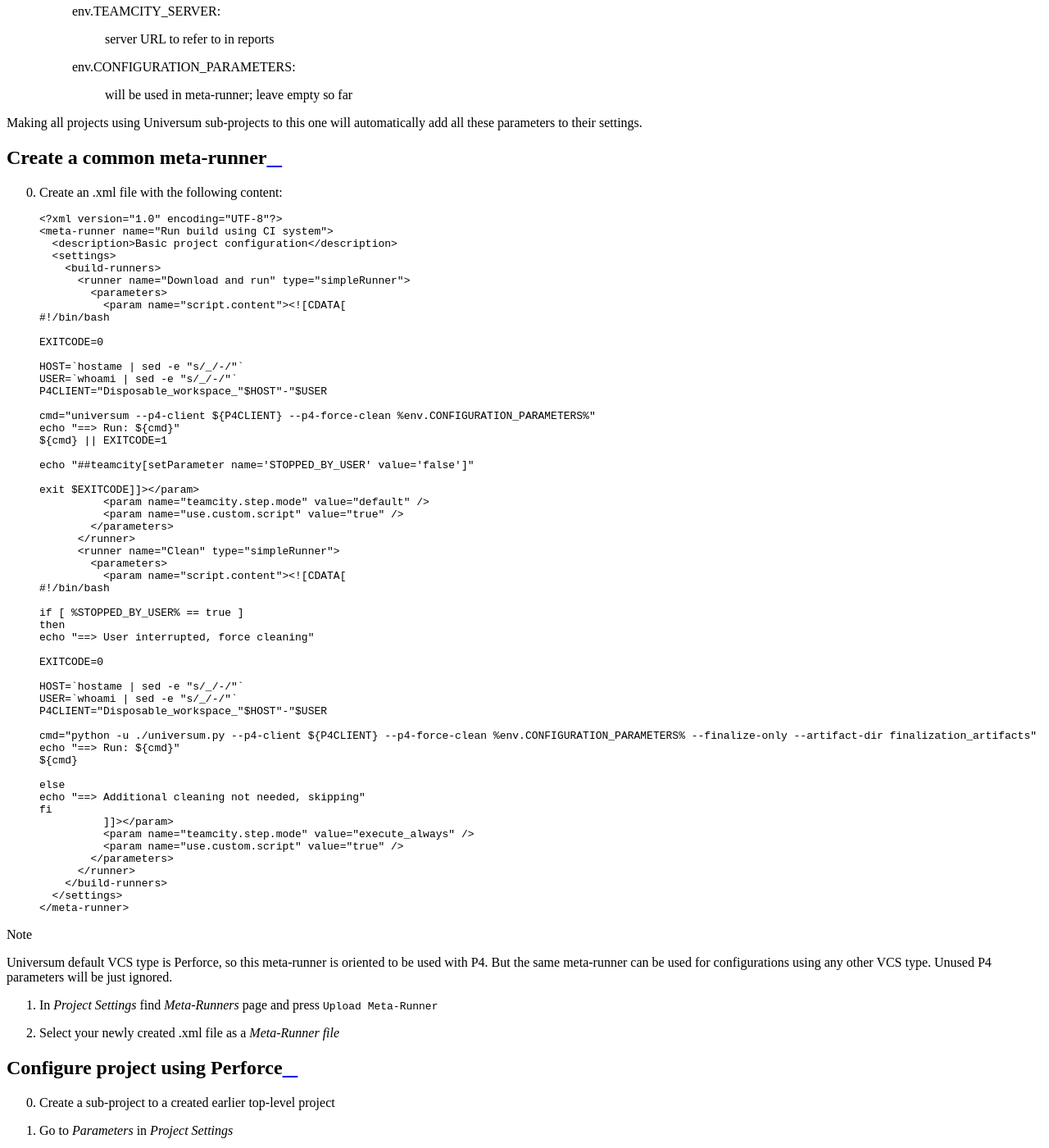
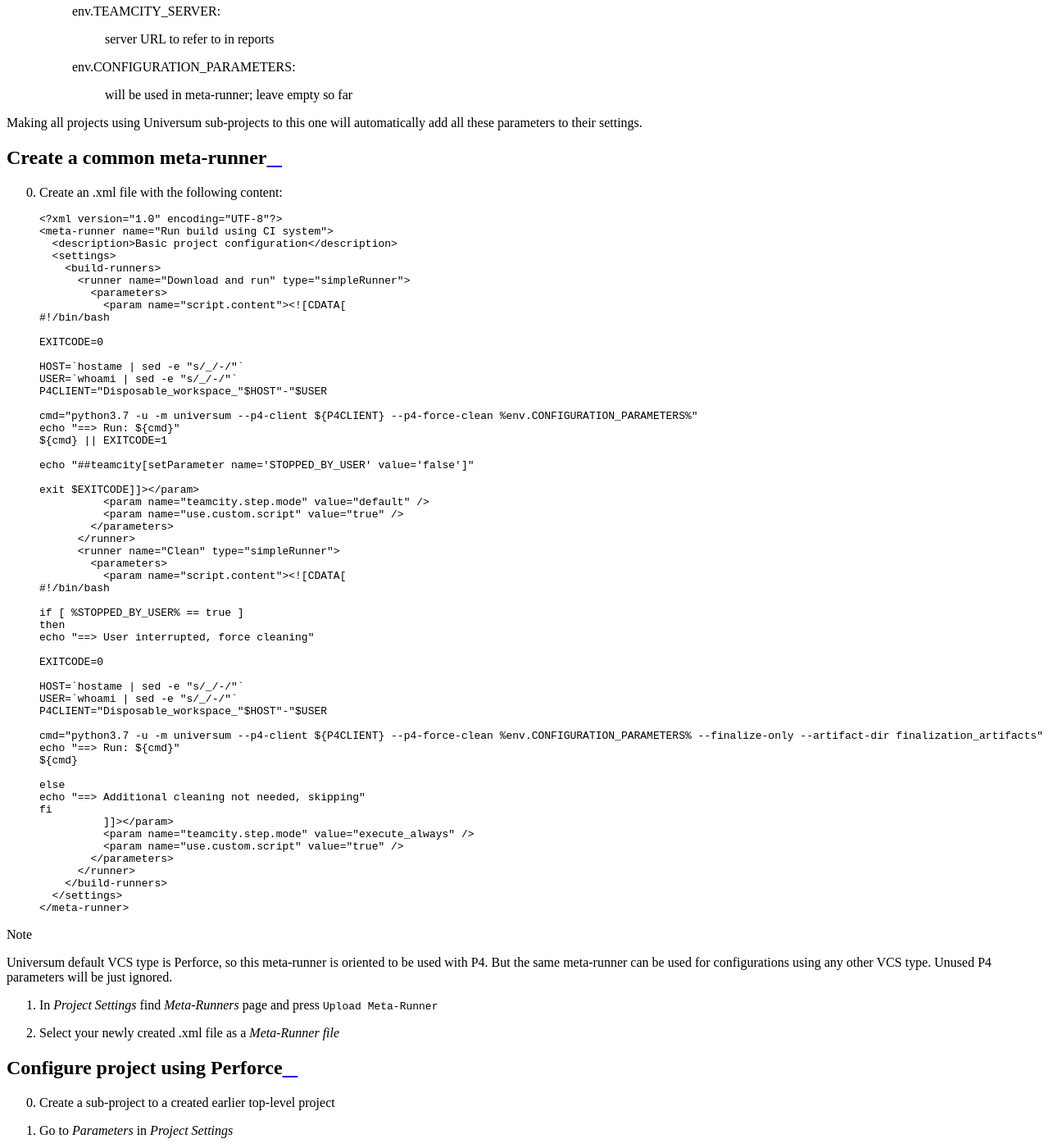
Before and after one commit to Samsung/Universum, a Sphinx documentation site: the page built from doc/teamcity.rst, in a window 1280 px wide and 1400 px high, scrolled down 1757 px. Shown: the whole window at 82% size. Built offline with Sphinx 7.4.7 and the Read the Docs theme 2.0.0, drawn with Linux system fonts in a browser that asks for light colours.

Commit message:
update(docs): actualize teamcity metarunner reference

```diff
--- a/doc/teamcity.rst
+++ b/doc/teamcity.rst
@@ -94,7 +94,7 @@
     USER=`whoami | sed -e "s/_/-/"`
     P4CLIENT="Disposable_workspace_"$HOST"-"$USER
 
-    cmd="universum --p4-client ${P4CLIENT} --p4-force-clean %env.CONFIGURATION_PARAMETERS%"
+    cmd="python3.7 -u -m universum --p4-client ${P4CLIENT} --p4-force-clean %env.CONFIGURATION_PARAMETERS%"
     echo "==> Run: ${cmd}"
     ${cmd} || EXITCODE=1
 
@@ -120,7 +120,7 @@
     USER=`whoami | sed -e "s/_/-/"`
     P4CLIENT="Disposable_workspace_"$HOST"-"$USER
 
-    cmd="python -u ./universum.py --p4-client ${P4CLIENT} --p4-force-clean %env.CONFIGURATION_PARAMETERS% --finalize-only --artifact-dir finalization_artifacts"
+    cmd="python3.7 -u -m universum --p4-client ${P4CLIENT} --p4-force-clean %env.CONFIGURATION_PARAMETERS% --finalize-only --artifact-dir finalization_artifacts"
     echo "==> Run: ${cmd}"
     ${cmd}
 
```
